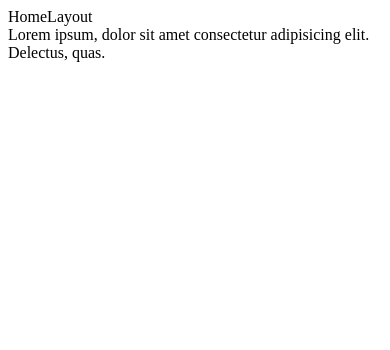
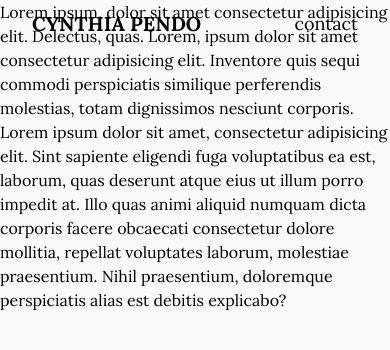
Before and after one commit to cpendo/portfolio, a React (Vite) app: page / in a window 390 px wide. Shown: the top 350 px of the page. Built offline with nearby package versions, Linux system fonts and the light colour scheme; a web font is replaced by a local one.

Commit message:
feat: add responsive navbar

```diff
--- a/src/App.css
+++ b/src/App.css
@@ -5,8 +5,8 @@
   --font-body: "Lora", serif;
   --font-headings: "Calistoga", serif;
 
-  --color-main-bg: #F8F9FA;
-  --color-custom-green: #2ECC71;
+  --color-main-bg: #f8f9fa;
+  --color-custom-green: #2ecc71;
 }
 
 body {
@@ -14,4 +14,17 @@ body {
   margin: 0;
   padding: 0;
   box-sizing: border-box;
+  cursor: url("/custom-cursor.png"), auto;
 }
+
+nav {
+  @apply fixed top-0 z-50 w-full h-12 flex flex-row justify-between items-center transition-colors duration-500;
+}
+
+.nav-scrolled {
+  @apply bg-custom-green  px-4;
+}
+
+.nav-default {
+  @apply bg-transparent px-8;
+}
--- a/src/App.jsx
+++ b/src/App.jsx
@@ -1,6 +1,7 @@
 import { BrowserRouter as Router, Routes, Route } from "react-router-dom";
 import HomeLayout from "./layout/HomeLayout";
 import Home from "./pages/home/Home";
+import "./App.css"
 
 const App = () => {
   return (
--- /dev/null
+++ b/src/components/Navbar.jsx
@@ -0,0 +1,35 @@
+import { useEffect, useState } from "react";
+
+const Navbar = () => {
+  const [scrolled, setScrolled] = useState(false);
+
+  useEffect(() => {
+    const onscroll = () => {
+      if (window.scrollY > 50) setScrolled(true);
+      else setScrolled(false);
+    };
+    window.addEventListener("scroll", onscroll);
+
+    return () => window.removeEventListener("scroll", onscroll);
+  }, []);
+
+  return (
+    <nav className={`nav ${scrolled ? "nav-scrolled" : "nav-default"}`}>
+      <h1 className="font-black uppercase text-xl">Cynthia Pendo</h1>
+
+      <ul className="text-lg">
+        <li>
+          <a
+            href={`mailto:info@example.com?subject=${encodeURIComponent(
+              "Hi Cynthia 👋"
+            )}`}
+          >
+            contact
+          </a>
+        </li>
+      </ul>
+    </nav>
+  );
+};
+
+export default Navbar;
--- a/src/layout/HomeLayout.jsx
+++ b/src/layout/HomeLayout.jsx
@@ -1,11 +1,12 @@
 import { Outlet } from "react-router-dom";
+import Navbar from "../components/Navbar";
 
 const HomeLayout = () => {
   return (
-    <>
-      <div>HomeLayout</div>
+    <div className="w-screen bg-main-bg">
+      <Navbar />
       <Outlet />
-    </>
+    </div>
   );
 };
 
--- a/src/pages/home/Home.jsx
+++ b/src/pages/home/Home.jsx
@@ -1,7 +1,11 @@
 const Home = () => {
   return (
-    <div>Lorem ipsum, dolor sit amet consectetur adipisicing elit. Delectus, quas.</div>
-  )
-}
+    <div className="min-h-500">
+      Lorem ipsum, dolor sit amet consectetur adipisicing elit. Delectus, quas.
+      Lorem, ipsum dolor sit amet consectetur adipisicing elit. Inventore quis sequi commodi perspiciatis similique perferendis molestias, totam dignissimos nesciunt corporis.
+    Lorem ipsum dolor sit amet, consectetur adipisicing elit. Sint sapiente eligendi fuga voluptatibus ea est, laborum, quas deserunt atque eius ut illum porro impedit at. Illo quas animi aliquid numquam dicta corporis facere obcaecati consectetur dolore mollitia, repellat voluptates laborum, molestiae praesentium. Nihil praesentium, doloremque perspiciatis alias est debitis explicabo?
+    </div>
+  );
+};
 
-export default Home
+export default Home;
```
Also changed, not shown: public/custom-cursor.png (added).
